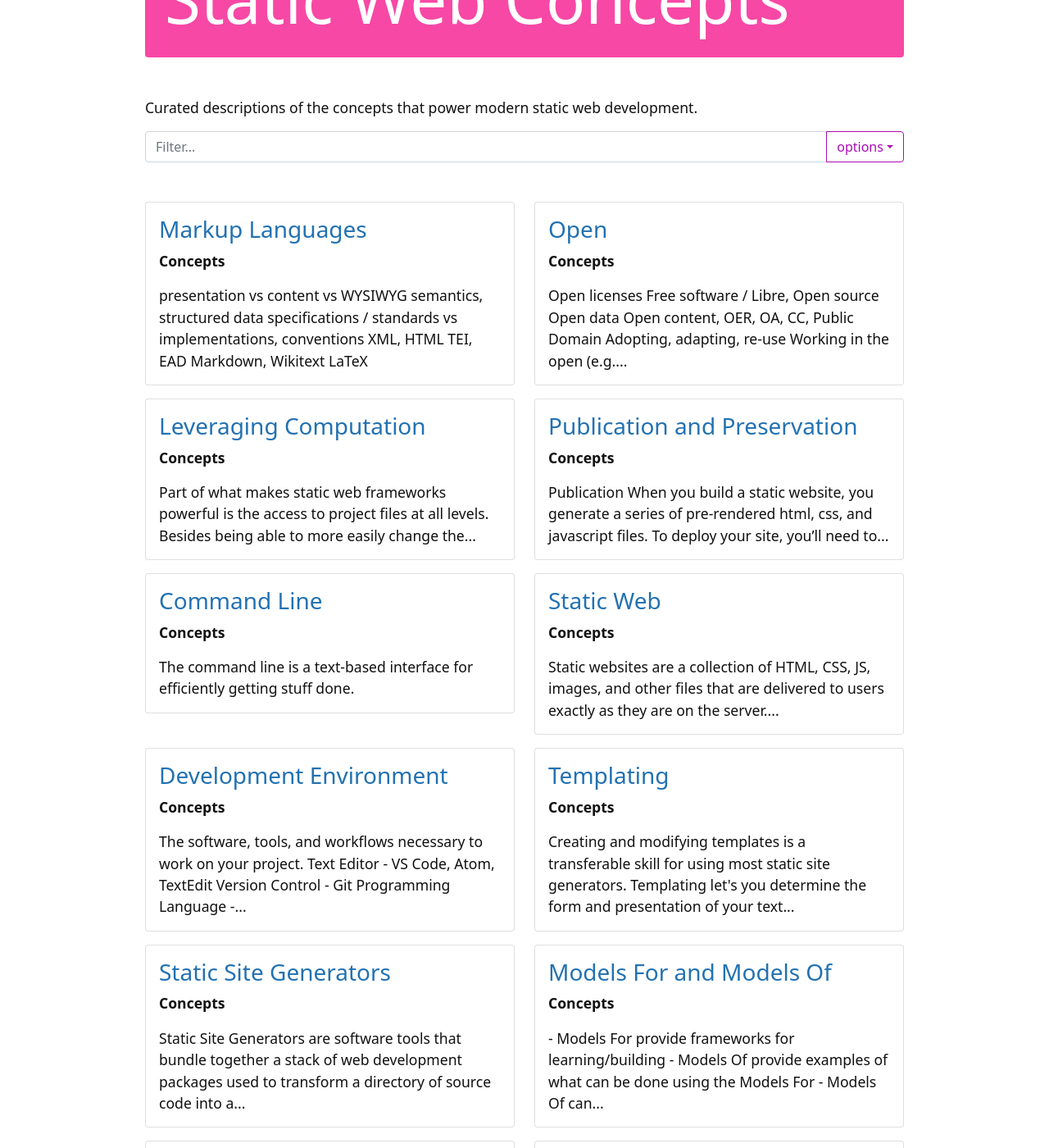
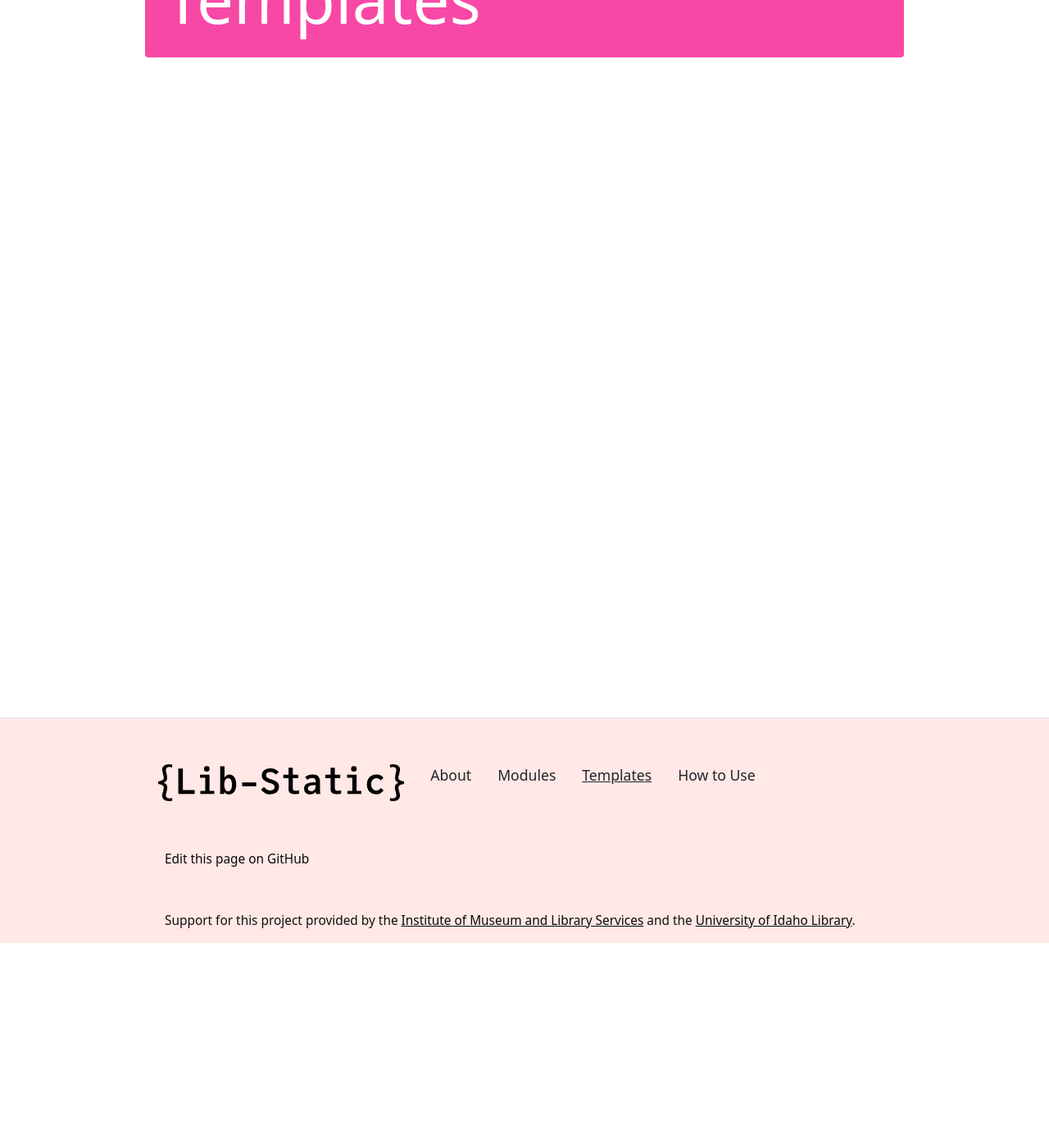
Before and after one commit to learn-static/learn-static.github.io, a Jekyll site: the page built from pages/templates.md, in a window 1280 px wide and 1400 px high, scrolled down 250 px. Shown: the whole window at 82% size. Built offline with Jekyll 4.4.1, drawn with Linux system fonts in a browser that asks for light colours; comment, search, counter and statistics services are not loaded; some of the changed text lies outside the part shown.

Commit message:
site setup

```diff
--- a/_data/modules.csv
+++ b/_data/modules.csv
@@ -1,6 +1,6 @@
-name,title,description,link,type,level,skills
-Introduction to GitHub,foundations-0-github,"This brief module provides step-by-step instructions that give newcomers a surface-level introduction to using and understanding GitHub. It includes instructions for creating a GitHub account and repository, learning how to commit changes, and turning on GitHub Pages.",https://github.com/learn-static/foundations-0-github,module,beginner,GitHub; Git
-Introduction to the Web and HTML,foundations-1-html,"This set of brief lessons provides an overview of the fundamental building blocks of websites, HTML. It is broken into several parts that can be reviewed separately. Access each part of the module using the links above.",https://github.com/learn-static/foundations-1-html,module,beginner,GitHub; HTML; CSS
-Introduction to Markdown,foundations-2-markdown,"This brief module provides instructions that give newcomers experience using Markdown, a markup language for adding formatting elements to plain text files.",https://github.com/learn-static/foundations-2-markdown,module,beginner,GitHub; Markdown
-Introduction to Data,foundations-3-data,"This brief module provides step-by-step instructions that give newcomers a surface-level introduction to digital project metadata to configure a static website. It includes an introduction to metadata, an introduction to using and editing spreadsheets in Google Sheets, and instructions on how to download an existing metadata sheet, edit it in Google Sheets, save it as a csv and re-upload it to GitHub.",https://github.com/learn-static/foundations-3-data,module,intermediate,GitHub; Google Sheets
-Introduction to Computational Methods,foundations-4-computation,"Using sample data included in the repository, follow the steps to learn how Jekyll builds a static site and how the Liquid template language is used to manipulate and control the data that populates the site.",https://github.com/learn-static/foundations-4-computation,module,intermediate,GitHub; Jekyll; Liquid
+title,id,description,link,type,level,skills
+Introduction to GitHub,foundations-0-github,"Introduces newcomers to using and understanding GitHub. Includes instructions for creating a GitHub account and repository, learning how to commit changes, and turning on GitHub Pages.",https://github.com/learn-static/foundations-0-github,module,beginner,GitHub; Git
+Introduction to the Web and HTML,foundations-1-html,"Provides an overview of the fundamental building blocks of websites, HTML. Broken into several parts that can be reviewed separately.",https://github.com/learn-static/foundations-1-html,module,beginner,GitHub; HTML; CSS
+Introduction to Markdown,foundations-2-markdown,"Instroduces newcomers to Markdown, a markup language for adding formatting elements to plain text files.",https://github.com/learn-static/foundations-2-markdown,module,beginner,GitHub; Markdown
+Introduction to Data,foundations-3-data,"Gives newcomers a surface-level introduction to digital project metadata to configure a static website. Includes an introduction to metadata, an introduction to using and editing spreadsheets in Google Sheets, and instructions on how to download an existing metadata sheet, edit it in Google Sheets, save it as a csv and re-upload it to GitHub.",https://github.com/learn-static/foundations-3-data,module,intermediate,GitHub; Google Sheets
+Introduction to Computational Methods,foundations-4-computation,"Using sample data included in the repository, introduces steps that demonstrate how Jekyll builds a static site and how the Liquid template language is used to manipulate and control the data that populates the site.",https://github.com/learn-static/foundations-4-computation,module,intermediate,GitHub; Jekyll; Liquid
--- a/_includes/template/header.html
+++ b/_includes/template/header.html
@@ -35,12 +35,12 @@
                     window.open("{{ '/browse/' | relative_url }}?search=" + encodeURIComponent(query), "_self" );
                     }
             </script>
-            <form class="d-flex" onsubmit="site_search(); return false;">
+            <!--<form class="d-flex" onsubmit="site_search(); return false;">
                 <div class="input-group">
                     <input id="site-search" class="form-control form-control-lg" type="search" placeholder="Search content..." aria-label="Search">
                     <button class="btn btn-lg btn-outline-primary" type="submit">{% include icon.html icon="search" label="Submit Search" %}</button>
                 </div>
-            </form>
+            </form>-->
 
             <hr>
         </div>
--- a/pages/community.md
+++ b/pages/howto.md
@@ -1,8 +1,8 @@
 ---
-title: Community
-nav: Community
+title: How to Use
+nav: How to Use
 nav_order: 4
-section: Community
+section: How to Use
 section-color: info
 ---
 
--- a/pages/models.html
+++ /dev/null
@@ -1,51 +0,0 @@
----
-title: Models Of and For
-nav: Models
-nav_order: 2
-section: Models
-section-color: success
-foot: js/models.html
----
-
-<p>A curated directory of projects using a static web approach <em>(Models Of)</em>, templates / frameworks for creating new projects <em>(Models For)</em>, and helpful utilities for Lib-Static development <em>(Tools)</em>.</p>
-
-<div id="documentList">
-    {% assign listDocs = site.models | where_exp: 'i','i.ignore != true' %}
-    <p>View:
-        <input type="radio" class="btn-check" name="filterRadio" id="filter-all" autocomplete="off" value="show-all" checked>
-        <label class="btn btn-outline-primary m-1" for="filter-all">All</label>
-        {% assign types = listDocs | map: 'type' | compact | uniq | sort %}
-        {% for t in types %}
-        <input type="radio" class="btn-check" name="filterRadio" id="filter-{{ t | slugify }}" autocomplete="off" value="{{ t }}">
-        <label class="btn btn-outline-primary m-1" for="filter-{{ t | slugify }}">{{ t }}</label>
-        {% endfor %}
-        :
-        {% assign raw_genres = listDocs | map: 'project_genre' | compact | join: ";" | split: ";" %}
-        {% capture genres %}{% for r in raw_genres %}{{ r | strip }};{% endfor %}{% endcapture %}
-        {% assign genres = genres | split: ";" | uniq | sort %}
-        {% for g in genres %}
-        <input type="radio" class="btn-check" name="filterRadio" id="filter-genre-{{ g | slugify }}" autocomplete="off" value="{{ g }}">
-        <label class="btn btn-outline-secondary m-1" for="filter-genre-{{ g | slugify }}">{{ g }}</label>
-        {% endfor %}
-    </p>
-    <div class="input-group mb-3">
-        <input type="text" id="listSearch" class="form-control search" aria-label="Text input to filter list" placeholder="Filter...">
-        <button class="btn btn-outline-secondary dropdown-toggle" type="button" data-bs-toggle="collapse" data-bs-target="#collapseListOptions" aria-expanded="false" aria-controls="collapseListOptions">options</button>
-        <div class="collapse w-100" id="collapseListOptions">
-            <div class="card card-body">
-                <p>Sort by:</p>
-                <p>
-                    <input type="radio" class="btn-check" name="sort_list" id="list_shuffle" autocomplete="off" checked>
-                    <label class="btn btn-outline-info m-1" for="list_shuffle">Random</label>
-                    <input type="radio" class="btn-check sort" name="sort_list" id="list_title" autocomplete="off" data-sort="listTitle">
-                    <label class="btn btn-outline-info m-1" for="list_title">Title</label>
-                    <input type="radio" class="btn-check sort" name="sort_list" id="list_type" autocomplete="off" data-sort="listType">
-                    <label class="btn btn-outline-info m-1" for="list_type">Type</label>
-                    <input type="radio" class="btn-check sort" name="sort_list" id="list_genre" autocomplete="off" data-sort="listGenre">
-                    <label class="btn btn-outline-info m-1" for="list_genre">Genre</label>
-                </p>
-            </div>
-        </div>
-    </div>
-    <div class="mt-5 list row row-cols-1 row-cols-md-2"></div>
-</div>
--- a/pages/browse.md
+++ b/pages/modules.md
@@ -1,11 +1,36 @@
 ---
-title: Browse Everything
+title: Modules
+nav: Modules
+nav_order: 2
+section: Modules
+section-color: success
 layout: page
-foot: js/browse-all.html
+#foot: js/browse-all.html
 ---
 
-Browse all site content (or you can also use [search page]({{ '/search/' | relative_url }}) for fuzzier options).
+Learn-Static's five Learning Modules cover basic introductory concepts in static web development, including GitHub, HTML, Markdown, data concepts, and computational methods.
+Modules are written in markdown files hosted on GitHub for easy copying and reuse.
+Each module takes 30 minutes or less to complete.
 
+**Use Cases**:
+- Assign one or more modules as homework for students before beginning a static web project in the classroom
+- Combine modules into a sequential workshop or class session
+
+<div class="row">
+{%- for m in site.data.modules -%}
+<div class="col-md-4">
+    <div class="card my-2">
+    <div class="card-body">
+        <h4 class="card-title"><a href="{{ m.link }}" target="_blank" rel="noopener">{{ m.title}}</a></h4>
+        <p class="card-text"><strong>Skills:</strong> {{ m.skills }}</p>
+        <p class="card-text">{{ m.description }}</p>
+    </div>
+    </div>
+</div>
+{% endfor %}
+</div>
+
+<!--
 <div id="documentList">
     <div class="input-group mb-3">
         <input type="text" id="listSearch" class="form-control form-control-lg search" aria-label="Text input to filter list" placeholder="Filter...">
@@ -36,3 +61,4 @@ Browse all site content (or you can also use [search page]({{ '/search/' | relat
     </div>
     <div class="mt-5 list row row-cols-1 row-cols-md-2"></div>
 </div>
+-->
--- a/pages/concepts.md
+++ b/pages/templates.md
@@ -1,15 +1,14 @@
 ---
-title: Static Web Concepts
-nav: Concepts
+title: Templates
+nav: Templates
 nav_order: 3
-section: Concepts
+section: Templates
 section-color: warning
-foot: js/concepts.html
+#foot: js/concepts.html
 ---
 
-Curated descriptions of the concepts that power modern static web development.
 
-<div id="documentList">
+<!--<div id="documentList">
     <div class="input-group mb-3">
         <input type="text" id="listSearch" class="form-control search" aria-label="Text input to filter list" placeholder="Filter...">
         <button class="btn btn-outline-secondary dropdown-toggle" type="button" data-bs-toggle="collapse" data-bs-target="#collapseListOptions" aria-expanded="false" aria-controls="collapseListOptions">options</button>
@@ -26,4 +25,4 @@ Curated descriptions of the concepts that power modern static web development.
         </div>
     </div>
     <div class="mt-5 list row row-cols-1 row-cols-md-2"></div>
-</div>
+</div>-->
```
Also changed, not shown: pages/about.md (+2 -2 lines), pages/index.md (+11 -1 lines).
